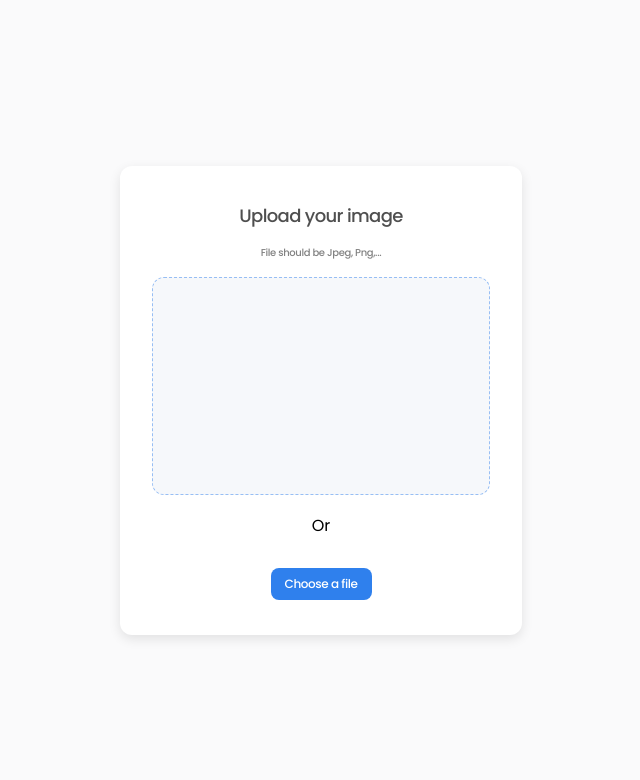
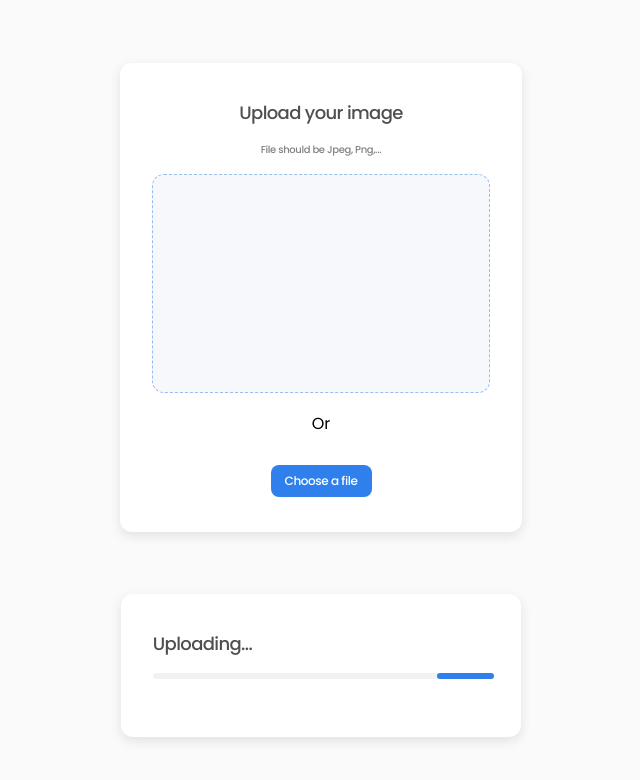
Before and after one commit to Robertron624/image-uploader-fullstack, a React (Vite) app in the folder image-uploader-front/: page / in a window 1280 px wide. Shown: the top 780 px of the page, without its empty margins (319-959 px from the left). Built offline with nearby package versions, Linux system fonts and the light colour scheme.

Commit message:
feat: loading component

```diff
--- a/image-uploader-front/src/App.scss
+++ b/image-uploader-front/src/App.scss
@@ -25,52 +25,3 @@
   line-height: normal;
   letter-spacing: -0.42px;
 }
-
-section.container {
-  width: 402px;
-  height: 469px;
-  flex-shrink: 0;
-  margin-inline: auto;
-  border-radius: 12px;
-  background: #FFF;
-  box-shadow: 0px 4px 12px 0px rgba(0, 0, 0, 0.10);
-  padding: 36px 32px;
-
-  .inner {
-    .top-texts {
-      margin-bottom: 1rem,;
-      .main-title {
-        color: var(--Gray-2, #4F4F4F);
-        font-size: 18px;
-        font-style: normal;
-        font-weight: 500;
-        line-height: normal;
-        letter-spacing: -0.63px;
-      }
-
-      .main-subtitle {
-        margin-top: 1rem;
-
-        color: var(--Gray-3, #828282);
-        text-align: center;
-        font-size: 10px;
-        font-style: normal;
-        font-weight: 500;
-        line-height: normal;
-        letter-spacing: -0.35px;
-      }
-    }
-
-    .bottom-items {
-      margin-top: 19px;
-
-      .btn--primary  {
-        width: 101px;
-        height: 31.984px;
-        margin-top: 29.62px;
-      }
-    }
-  }
-
-
-}
--- a/image-uploader-front/src/App.tsx
+++ b/image-uploader-front/src/App.tsx
@@ -1,31 +1,13 @@
 import "./App.scss";
-import ImagePlacer from "./components/ImagePlacer";
+import Loading from "./components/Loading";
+import MainUploader from "./components/MainUploader";
 
 function App() {
 
     return (
         <>
-            <section className="container">
-                <div className="inner">
-                  <div className="top-texts">
-                    <h1 className="main-title">
-                      Upload your image
-                    </h1>
-                    <p className="main-subtitle">
-                      File should be Jpeg, Png,...
-                    </p>
-                  </div>
-                  <ImagePlacer/>
-                  <div className="bottom-items">
-                    <p>
-                      Or
-                    </p>
-                    <button className="btn btn--primary">
-                      Choose a file
-                    </button>
-                  </div>
-                </div>
-            </section>
+            <MainUploader/>
+            <Loading/>
         </>
     );
 }
--- /dev/null
+++ b/image-uploader-front/src/components/Loading.scss
@@ -0,0 +1,49 @@
+.loading-container {
+    width: 400.359px;
+    height: 143.566px;
+    border-radius: 12px;
+    background: #fff;
+    box-shadow: 0px 4px 12px 0px rgba(0, 0, 0, 0.1);
+    text-align: left;
+
+    padding: 36px 27.65px 43.82px 32px;
+
+    p {
+        color: var(--Gray-2, #4F4F4F);
+        font-size: 18px;
+        font-style: normal;
+        font-weight: 500;
+        line-height: normal;
+        letter-spacing: -0.63px;
+    }
+
+    .loading-bar {
+        width:  340.711px;
+        height: 6px;
+        border-radius: 8px;
+        background: var(--Gray-6, #F2F2F2);
+        margin-top: 16px;
+        position: relative;
+        overflow: hidden;
+
+        .loading-bar__progress {
+            position: absolute;
+            width: 100px;
+            height: 6px;
+            background: var(--Blue-1, #2F80ED);
+            border-radius: 8px;
+            animation: loading 1.5s infinite;
+
+        }
+
+        /* Creating the animation to simulate bar going from left to right and when reach the end appear in the left */
+        @keyframes loading {
+            0% {
+                left: -100%;
+            }
+            100% {
+                left: 100%;
+            }
+        }
+    }
+}
--- /dev/null
+++ b/image-uploader-front/src/components/Loading.tsx
@@ -0,0 +1,16 @@
+import './Loading.scss'
+
+const Loading = () => {
+  return (
+    <div className='loading-container'>
+        <p>
+            Uploading...
+        </p>
+        <div className="loading-bar">
+            <div className="loading-bar__progress"></div>
+        </div>
+    </div>
+  )
+}
+
+export default Loading
--- /dev/null
+++ b/image-uploader-front/src/components/MainUploader.scss
@@ -0,0 +1,46 @@
+section.container {
+    width: 402px;
+    height: 469px;
+    flex-shrink: 0;
+    margin-inline: auto;
+    border-radius: 12px;
+    background: #fff;
+    box-shadow: 0px 4px 12px 0px rgba(0, 0, 0, 0.1);
+    padding: 36px 32px;
+
+    .inner {
+        .top-texts {
+            margin-bottom: 1rem;
+            .main-title {
+                color: var(--Gray-2, #4f4f4f);
+                font-size: 18px;
+                font-style: normal;
+                font-weight: 500;
+                line-height: normal;
+                letter-spacing: -0.63px;
+            }
+
+            .main-subtitle {
+                margin-top: 1rem;
+
+                color: var(--Gray-3, #828282);
+                text-align: center;
+                font-size: 10px;
+                font-style: normal;
+                font-weight: 500;
+                line-height: normal;
+                letter-spacing: -0.35px;
+            }
+        }
+
+        .bottom-items {
+            margin-top: 19px;
+
+            .btn--primary {
+                width: 101px;
+                height: 31.984px;
+                margin-top: 29.62px;
+            }
+        }
+    }
+}
--- /dev/null
+++ b/image-uploader-front/src/components/MainUploader.tsx
@@ -0,0 +1,23 @@
+import ImagePlacer from "./ImagePlacer";
+import './MainUploader.scss'
+const MainUploader = () => {
+    return (
+        <section className="container">
+            <div className="inner">
+                <div className="top-texts">
+                    <h1 className="main-title">Upload your image</h1>
+                    <p className="main-subtitle">
+                        File should be Jpeg, Png,...
+                    </p>
+                </div>
+                <ImagePlacer />
+                <div className="bottom-items">
+                    <p>Or</p>
+                    <button className="btn btn--primary">Choose a file</button>
+                </div>
+            </div>
+        </section>
+    );
+};
+
+export default MainUploader;
```
